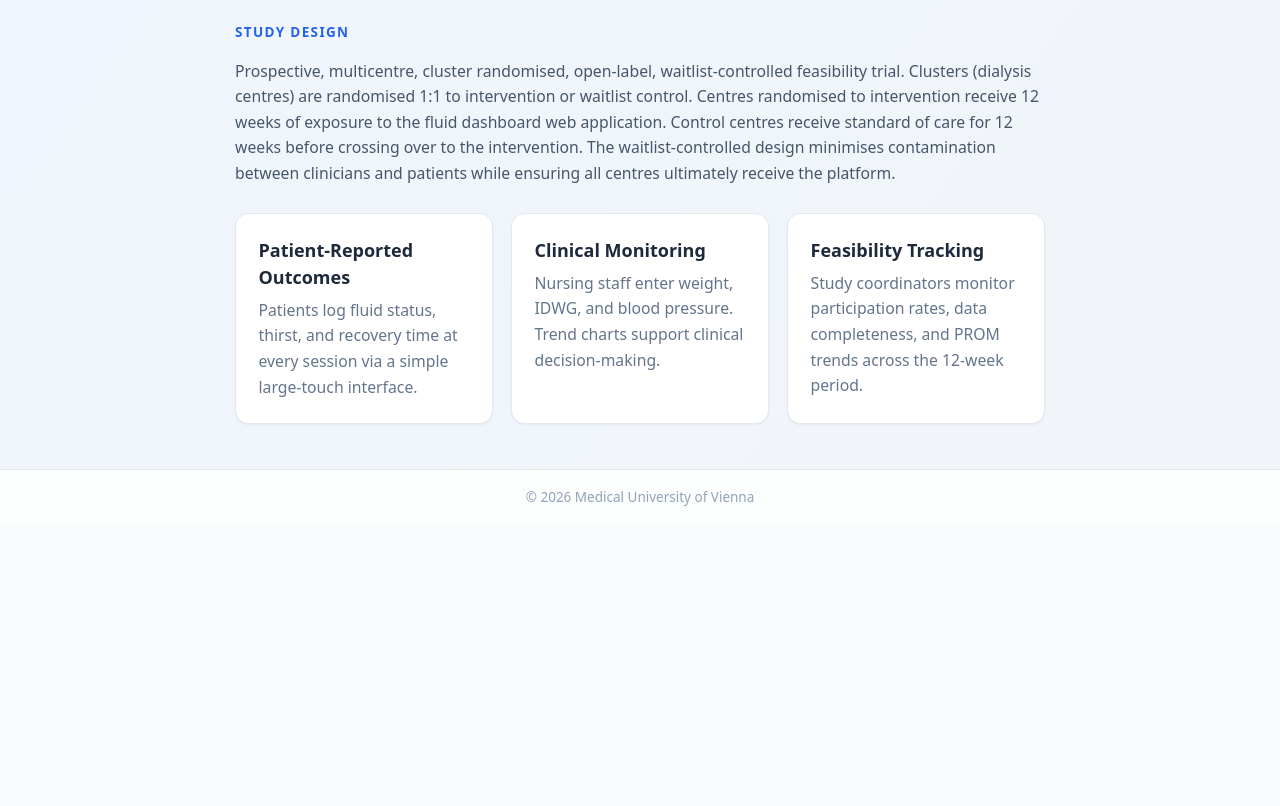
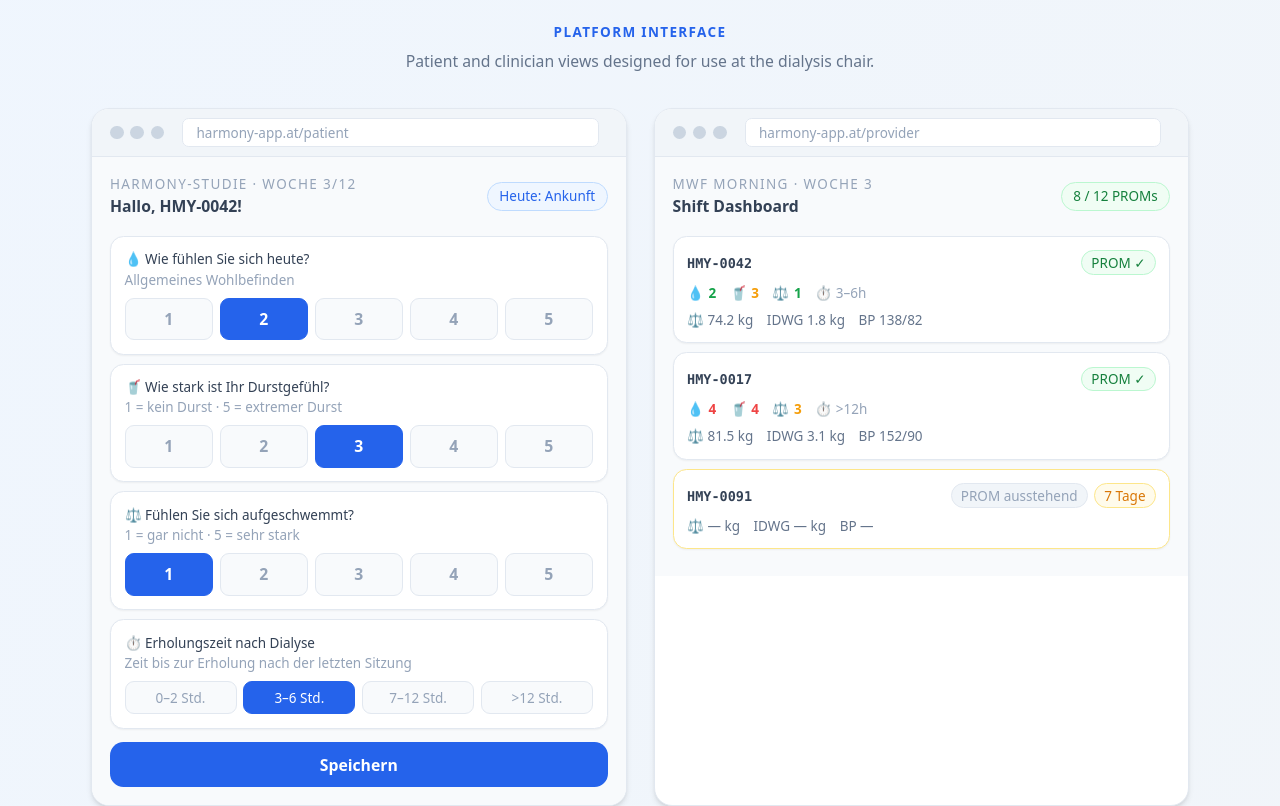
Before and after one commit to sebastianmuss/harmony-dashboard, a Next.js app: page / in a window 1280 px wide. Shown: the part 1300-2106 px from the top of the page. Before the commit the page ends 1824 px from the top, so only its background shows below. Built offline with nearby package versions, Linux system fonts and the light colour scheme; no server answers.

Commit message:
Add patient and provider interface mockups to homepage
Co-Authored-By: Claude Sonnet 4.6 <noreply@anthropic.com>

```diff
--- a/app/page.tsx
+++ b/app/page.tsx
@@ -109,6 +109,113 @@ export default async function RootPage() {
         </div>
       </section>
 
+      {/* Interface previews */}
+      <section className="max-w-5xl mx-auto w-full px-6 py-10">
+        <h2 className="text-xs font-semibold tracking-widest text-blue-600 uppercase mb-2 text-center">Platform Interface</h2>
+        <p className="text-sm text-slate-500 text-center mb-8">Patient and clinician views designed for use at the dialysis chair.</p>
+        <div className="grid grid-cols-1 md:grid-cols-2 gap-6">
+
+          {/* Patient view mockup */}
+          <div className="rounded-2xl border border-slate-200 shadow-md overflow-hidden bg-white">
+            {/* Browser chrome */}
+            <div className="bg-slate-100 border-b border-slate-200 px-4 py-2 flex items-center gap-2">
+              <div className="flex gap-1.5"><div className="w-3 h-3 rounded-full bg-slate-300"/><div className="w-3 h-3 rounded-full bg-slate-300"/><div className="w-3 h-3 rounded-full bg-slate-300"/></div>
+              <div className="flex-1 bg-white rounded-md px-3 py-1 text-xs text-slate-400 mx-2 border border-slate-200">harmony-app.at/patient</div>
+            </div>
+            {/* App content */}
+            <div className="bg-slate-50 p-4">
+              <div className="flex items-center justify-between mb-4">
+                <div>
+                  <p className="text-xs text-slate-400 uppercase tracking-widest">HARMONY-Studie · Woche 3/12</p>
+                  <p className="font-semibold text-slate-700 text-sm mt-0.5">Hallo, HMY-0042!</p>
+                </div>
+                <span className="text-xs bg-blue-50 text-blue-600 border border-blue-200 rounded-full px-2.5 py-1">Heute: Ankunft</span>
+              </div>
+              {/* Questions */}
+              {[
+                { icon: '💧', label: 'Wie fühlen Sie sich heute?', sub: 'Allgemeines Wohlbefinden', selected: 2 },
+                { icon: '🥤', label: 'Wie stark ist Ihr Durstgefühl?', sub: '1 = kein Durst · 5 = extremer Durst', selected: 3 },
+                { icon: '⚖️', label: 'Fühlen Sie sich aufgeschwemmt?', sub: '1 = gar nicht · 5 = sehr stark', selected: 1 },
+              ].map((q) => (
+                <div key={q.label} className="bg-white rounded-xl border border-slate-200 p-3 mb-2 shadow-sm">
+                  <p className="text-xs font-medium text-slate-700 mb-0.5">{q.icon} {q.label}</p>
+                  <p className="text-xs text-slate-400 mb-2">{q.sub}</p>
+                  <div className="flex gap-1.5">
+                    {[1,2,3,4,5].map((n) => (
+                      <div key={n} className={`flex-1 rounded-lg py-2 text-center text-sm font-semibold border ${n === q.selected ? 'bg-blue-600 text-white border-blue-600' : 'bg-slate-50 text-slate-400 border-slate-200'}`}>{n}</div>
+                    ))}
+                  </div>
+                </div>
+              ))}
+              {/* Recovery time */}
+              <div className="bg-white rounded-xl border border-slate-200 p-3 mb-3 shadow-sm">
+                <p className="text-xs font-medium text-slate-700 mb-0.5">⏱️ Erholungszeit nach Dialyse</p>
+                <p className="text-xs text-slate-400 mb-2">Zeit bis zur Erholung nach der letzten Sitzung</p>
+                <div className="flex gap-1.5">
+                  {['0–2 Std.','3–6 Std.','7–12 Std.','>12 Std.'].map((o, i) => (
+                    <div key={o} className={`flex-1 rounded-lg py-1.5 text-center text-xs font-medium border ${i === 1 ? 'bg-blue-600 text-white border-blue-600' : 'bg-slate-50 text-slate-400 border-slate-200'}`}>{o}</div>
+                  ))}
+                </div>
+              </div>
+              <div className="bg-blue-600 text-white text-center rounded-xl py-2.5 text-sm font-semibold">Speichern</div>
+            </div>
+          </div>
+
+          {/* Provider view mockup */}
+          <div className="rounded-2xl border border-slate-200 shadow-md overflow-hidden bg-white">
+            <div className="bg-slate-100 border-b border-slate-200 px-4 py-2 flex items-center gap-2">
+              <div className="flex gap-1.5"><div className="w-3 h-3 rounded-full bg-slate-300"/><div className="w-3 h-3 rounded-full bg-slate-300"/><div className="w-3 h-3 rounded-full bg-slate-300"/></div>
+              <div className="flex-1 bg-white rounded-md px-3 py-1 text-xs text-slate-400 mx-2 border border-slate-200">harmony-app.at/provider</div>
+            </div>
+            <div className="bg-slate-50 p-4">
+              <div className="flex items-center justify-between mb-4">
+                <div>
+                  <p className="text-xs text-slate-400 uppercase tracking-widest">MWF Morning · Woche 3</p>
+                  <p className="font-semibold text-slate-700 text-sm mt-0.5">Shift Dashboard</p>
+                </div>
+                <span className="text-xs bg-green-50 text-green-700 border border-green-200 rounded-full px-2.5 py-1">8 / 12 PROMs</span>
+              </div>
+              {/* Patient cards */}
+              {[
+                { code: 'HMY-0042', scores: [2,3,1], rt: '3–6h', weight: '74.2', idwg: '1.8', bp: '138/82', submitted: true, stale: false },
+                { code: 'HMY-0017', scores: [4,4,3], rt: '>12h', weight: '81.5', idwg: '3.1', bp: '152/90', submitted: true, stale: false },
+                { code: 'HMY-0091', scores: null, rt: null, weight: '—', idwg: '—', bp: '—', submitted: false, stale: true },
+              ].map((p) => (
+                <div key={p.code} className={`bg-white rounded-xl border p-3 mb-2 shadow-sm ${p.stale ? 'border-amber-200' : 'border-slate-200'}`}>
+                  <div className="flex items-center justify-between mb-2">
+                    <span className="font-mono text-xs font-semibold text-slate-700">{p.code}</span>
+                    <div className="flex gap-1.5 items-center">
+                      {p.submitted
+                        ? <span className="text-xs bg-green-50 text-green-700 border border-green-200 rounded-full px-2 py-0.5">PROM ✓</span>
+                        : <span className="text-xs bg-slate-100 text-slate-400 border border-slate-200 rounded-full px-2 py-0.5">PROM ausstehend</span>
+                      }
+                      {p.stale && <span className="text-xs bg-amber-50 text-amber-600 border border-amber-200 rounded-full px-2 py-0.5">7 Tage</span>}
+                    </div>
+                  </div>
+                  {p.scores && (
+                    <div className="flex gap-3 mb-2">
+                      {['💧','🥤','⚖️'].map((icon, i) => (
+                        <div key={icon} className="flex items-center gap-1">
+                          <span className="text-xs">{icon}</span>
+                          <span className={`text-xs font-bold ${p.scores![i] >= 4 ? 'text-red-500' : p.scores![i] === 3 ? 'text-amber-500' : 'text-green-600'}`}>{p.scores![i]}</span>
+                        </div>
+                      ))}
+                      <span className="text-xs text-slate-400">⏱️ {p.rt}</span>
+                    </div>
+                  )}
+                  <div className="flex gap-3 text-xs text-slate-500">
+                    <span>⚖ {p.weight} kg</span>
+                    <span>IDWG {p.idwg} kg</span>
+                    <span>BP {p.bp}</span>
+                  </div>
+                </div>
+              ))}
+            </div>
+          </div>
+
+        </div>
+      </section>
+
       {/* Design */}
       <section className="max-w-3xl mx-auto w-full px-6 py-10">
         <h2 className="text-xs font-semibold tracking-widest text-blue-600 uppercase mb-4">Study Design</h2>
```
